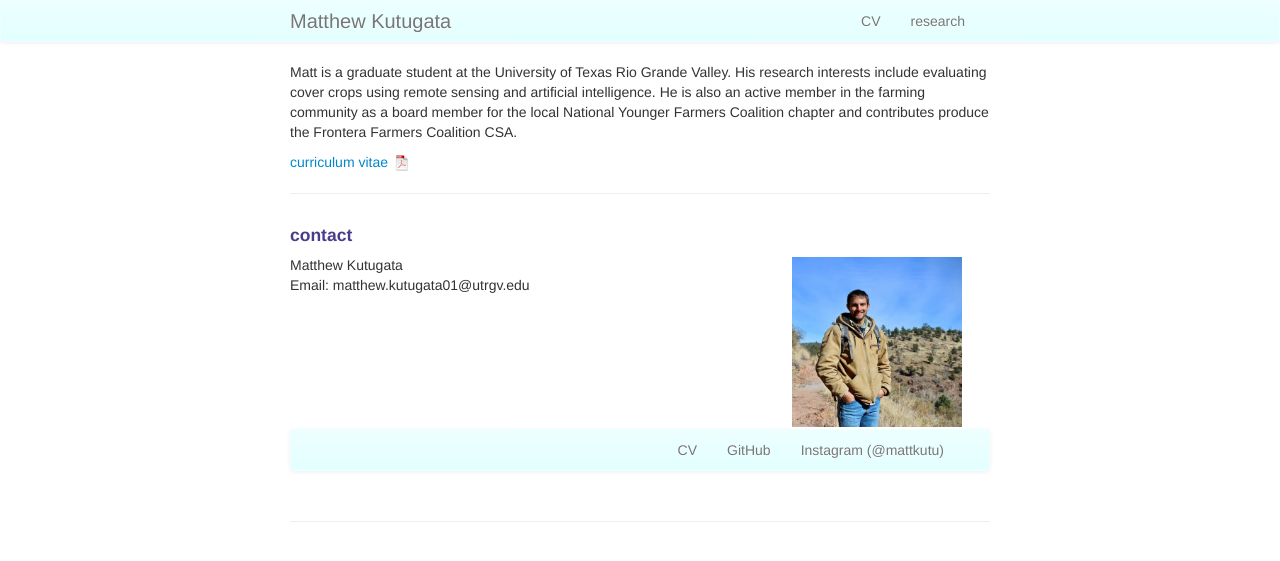
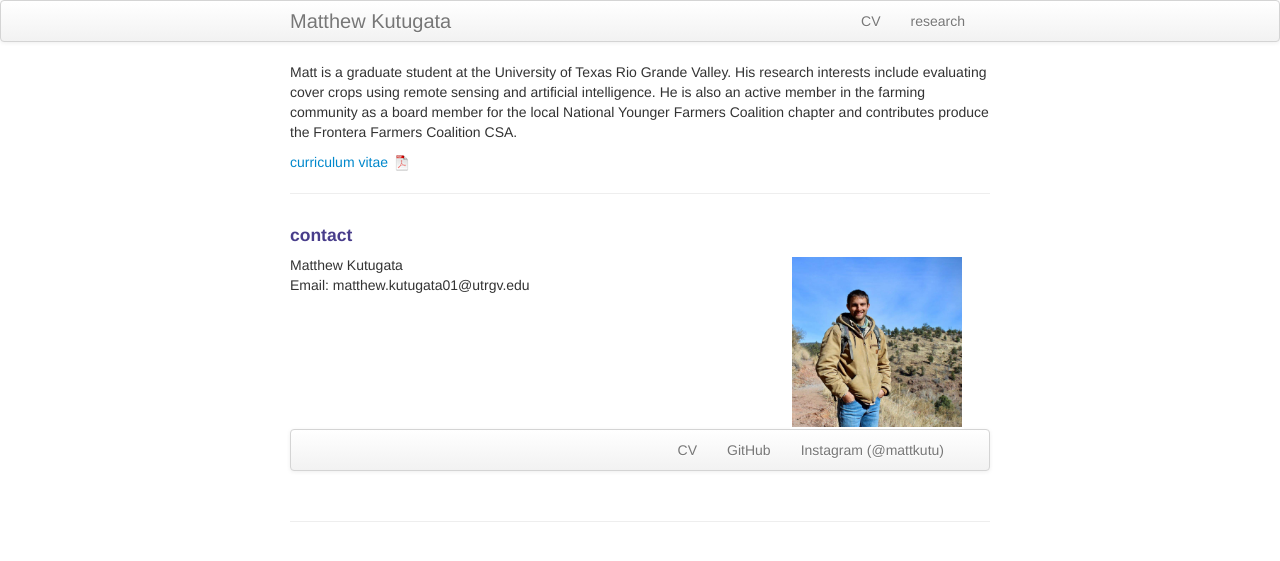
Before and after one commit to mattkutu/mattkutu.github.io, a Jekyll site: the page built from index.md, in a window 1280 px wide. Shown: the top 561 px of the page. Built offline with Jekyll 4.4.1, drawn with Linux system fonts in a browser that asks for light colours.

Commit message:
Update my_custom_css.css

```diff
--- a/assets/themes/twitter/css/my_custom_css.css
+++ b/assets/themes/twitter/css/my_custom_css.css
@@ -85,22 +85,3 @@ h1, h2, h3, h4 {
     border-left: 6px solid #ffeb3b;
     padding-left: 10px;
 }
-.navbar-inner {
-    min-height:40px;
-    padding-left:20px;
-    padding-right:20px;
-    background-color:#fafafa;
-    background-image:-moz-linear-gradient(top, #edffff, #e3ffff);
-    background-image:-webkit-gradient(linear, 0 0, 0 100%, from(#edffff), to(#f2f2f2));
-    background-image:-webkit-linear-gradient(top, #edffff, #e3ffff);
-    background-image:-o-linear-gradient(top, #edffff, #e3ffff);
-    background-image:linear-gradient(to bottom, #edffff, #e3ffff);
-    background-repeat:repeat-x;filter:progid:DXImageTransform.Microsoft.gradient(startColorstr='#ffffffff', endColorstr='#fff2f2f2', GradientType=0);
-    border:1px solid #edffff;
-    -webkit-border-radius:4px;
-    -moz-border-radius:4px;
-    border-radius:4px;
-    -webkit-box-shadow:0 1px 4px rgba(0, 0, 0, 0.065);
-    -moz-box-shadow:0 1px 4px rgba(0, 0, 0, 0.065);
-    box-shadow:0 1px 4px rgba(0, 0, 0, 0.065);*zoom:1;
-}
```
